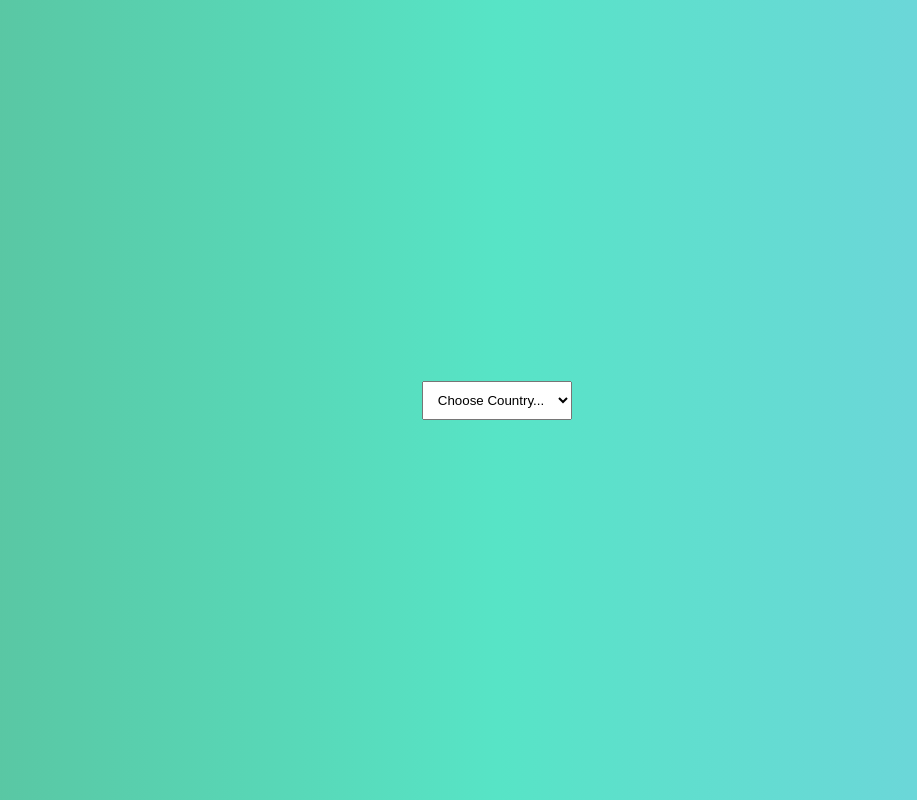
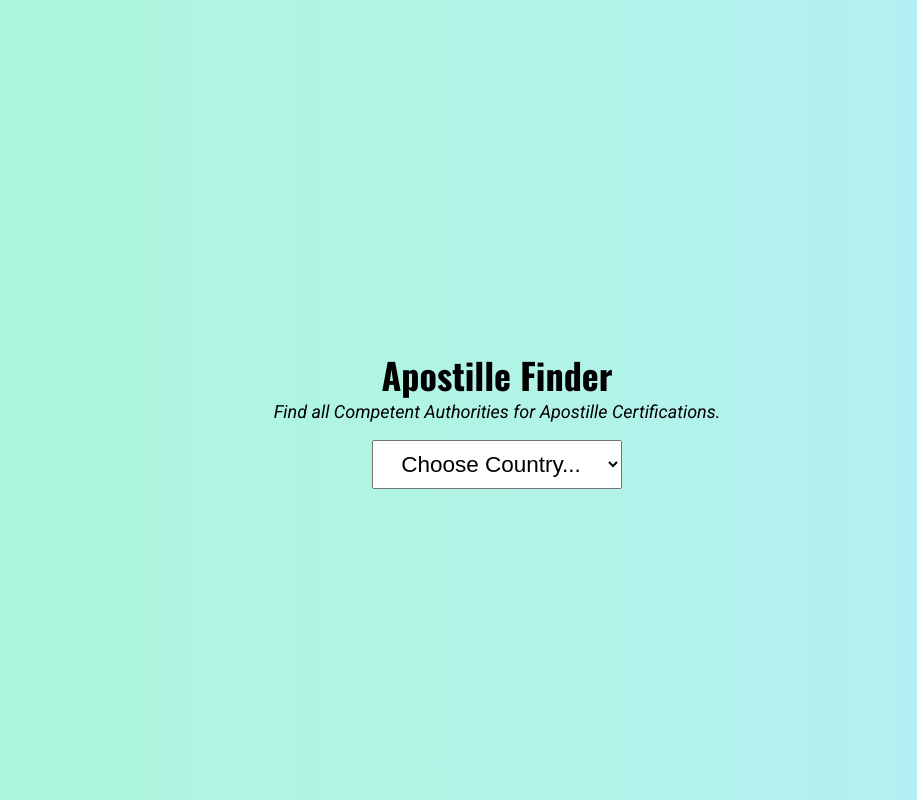
Before and after one commit to mingmingsal/apostille, a React (Vite) app: page / in a window 1280 px wide. Shown: the whole page, without its empty margins (143-1060 px from the left). Built offline with nearby package versions, Linux system fonts and the light colour scheme.

Commit message:
added contact to display and added bg color

```diff
--- a/src/App.css
+++ b/src/App.css
@@ -1,3 +1,5 @@
+@import url('https://fonts.googleapis.com/css2?family=Roboto:ital,wght@0,100;0,300;0,400;0,500;0,700;0,900;1,100;1,300;1,400;1,500;1,700;1,900&display=swap');
+@import url('https://fonts.googleapis.com/css2?family=Oswald:wght@200..700&family=Roboto:ital,wght@0,100;0,300;0,400;0,500;0,700;0,900;1,100;1,300;1,400;1,500;1,700;1,900&display=swap');
 *{
   box-sizing: border-box;
   padding: 0px;
@@ -5,11 +7,14 @@
 }
 html {
   font-size: 18px;
-  font-family:Cambria, Cochin, Georgia, Times, 'Times New Roman', serif;
+  font-family:'Roboto', Cochin, Georgia, Times, 'Times New Roman', serif;
 }
 table,th,td {
   text-align: center;
   font-size: 1rem;
+}
+th,td,caption {
+  padding: 10px 5px;
 }
 tr:nth-child(even){
   background-color: #EFEFEF;
@@ -23,7 +28,7 @@ tr:nth-child(odd){
   flex-direction: column;
   align-items: center;
   justify-content: center;
-  background: linear-gradient(to right, #5abf9a 0,#57e4c6,#76d0e2 100%);
+  background: linear-gradient(to right, #acf6db 0,#b1f4e6,#b4edf9 100%);
 }
 body{
   min-height: 100vh;
@@ -47,10 +52,10 @@ td{
 a {
   display: -webkit-box;
     -webkit-box-orient: vertical;
-    -webkit-line-clamp: 3;
-    line-clamp: 3;
+    -webkit-line-clamp: 2;
+    line-clamp: 2;
     overflow: hidden;
-    margin: 0.15rem 0rem;
+    margin: 0.5rem 0rem;
 }
 table{
   width: 100%;
@@ -60,11 +65,12 @@ table{
   border-collapse: collapse;
   border-spacing: 0;
   border-radius: 5px;
+  margin-bottom: 2rem;
 }
 .countryList{
   margin: auto;
   width: 100%;
-  padding: 10px;
+  padding: 20px;
   min-width: 200px;
 
 }
@@ -78,10 +84,12 @@ table{
   align-items: center;
 }
 select {
-  margin: auto;
+  margin-top: 1rem;
   width: 10%;
-  min-width: 150px;
+  font-weight: lighter;
+  min-width: 250px;
   padding: 10px;
+  font-size: 1.25rem;
   display: block;
   text-align: center;
 }
@@ -95,9 +103,17 @@ caption{
 h3 {
   font-size: 2rem;
 }
-
+header{
+  margin-top: 2rem;
+  font-family:'Oswald','Roboto',sans-serif;
+  font-size: 2rem;
+  font-weight: bolder;
+}
 @media only screen and (max-width: 600px) {
   caption {
     font-size: 1rem;
   }
+  th {
+    font-size: .75rem;
+  }
 }
--- a/src/App.jsx
+++ b/src/App.jsx
@@ -3,26 +3,34 @@ import "./App.css";
 import CountryDisplay from "./components/CountryDisplay";
 import { useState } from "react";
 function App() {
-  const [selectedCountry,setSelectedCountry] = useState(null);
-  function chooseCountry(e){
-    if(!Object.hasOwn(countries,e.target.value)) setSelectedCountry(null);
+  const [selectedCountry, setSelectedCountry] = useState(null);
+  function chooseCountry(e) {
+    if (!Object.hasOwn(countries, e.target.value)) setSelectedCountry(null);
     else setSelectedCountry(e.target.value);
   }
   return (
     <>
-      <select onChange={(e)=>chooseCountry(e)}>
+      <header>
+        <p>Apostille Finder</p>
+      </header>
+      {!selectedCountry && <p><i>Find all Competent Authorities for Apostille Certifications.</i></p>}
+      <select onChange={(e) => chooseCountry(e)}>
         <option>Choose Country...</option>
-      {
-      Object.keys(countries).map((country) => {
-        console.log(country);
+        {Object.keys(countries).map((country) => {
+          console.log(country);
           return <option key={country}>{country}</option>;
-        })
-        }
+        })}
       </select>
 
-      {selectedCountry && <div className="countryList">
-      <CountryDisplay key={countries[selectedCountry]} country={countries[selectedCountry]} />;
-      </div>}
+      {selectedCountry && (
+        <div className="countryList">
+          <CountryDisplay
+            key={countries[selectedCountry]}
+            country={countries[selectedCountry]}
+          />
+          ;
+        </div>
+      )}
     </>
   );
 }
--- a/src/components/CountryDisplay.jsx
+++ b/src/components/CountryDisplay.jsx
@@ -15,6 +15,7 @@ const CountryDisplay = ({country}) => {
                     {agency.fax && <CountryDisplayListItem description={'Fax Number/s'} listItem={agency.fax} country={country}/>}
                     {agency.email && <CountryDisplayListItem description={'Email/s'} listItem={agency.email} country={country}/>}
                     {agency.website && <CountryDisplayListItem description={'Website/s'} listItem={agency.website} country={country} clickable={true}/>}
+                    {agency.contacts && <CountryDisplayListItem description={'Contact/s'} listItem={agency.contacts} country={country} />}
                   </tbody>
                 </table>
               );
@@ -30,6 +31,7 @@ const CountryDisplay = ({country}) => {
                     {lgu.authority && <CountryDisplayListItem description={'Authority/s'} listItem={lgu.authority} country={country}/>}
                     {lgu.email && <CountryDisplayListItem description={'Email/s'} listItem={lgu.email} country={country}/>}
                     {lgu.website && <CountryDisplayListItem description={'Website/s'} listItem={lgu.website} country={country} clickable={true}/>}
+                    {lgu.contacts && <CountryDisplayListItem description={'Contact/s'} listItem={lgu.contacts} country={country} />}
                   </tbody>
                 </table>
               );
--- a/src/countries.js
+++ b/src/countries.js
@@ -65,7 +65,7 @@ export const countries = {
             "fax":["+44 1908 716 911"],
             "email": ["Legalisation@fcdo.gov.uk","Legalisationeapostille@fcdo.gov.uk"],
             "website": ["https://www.gov.uk/get-document-legalised"],
-            "contacts ": ["	Mr Chris Ward"]
+            "contacts": ["Mr Chris Ward"]
         }
     ],
     "lgu":[
```
